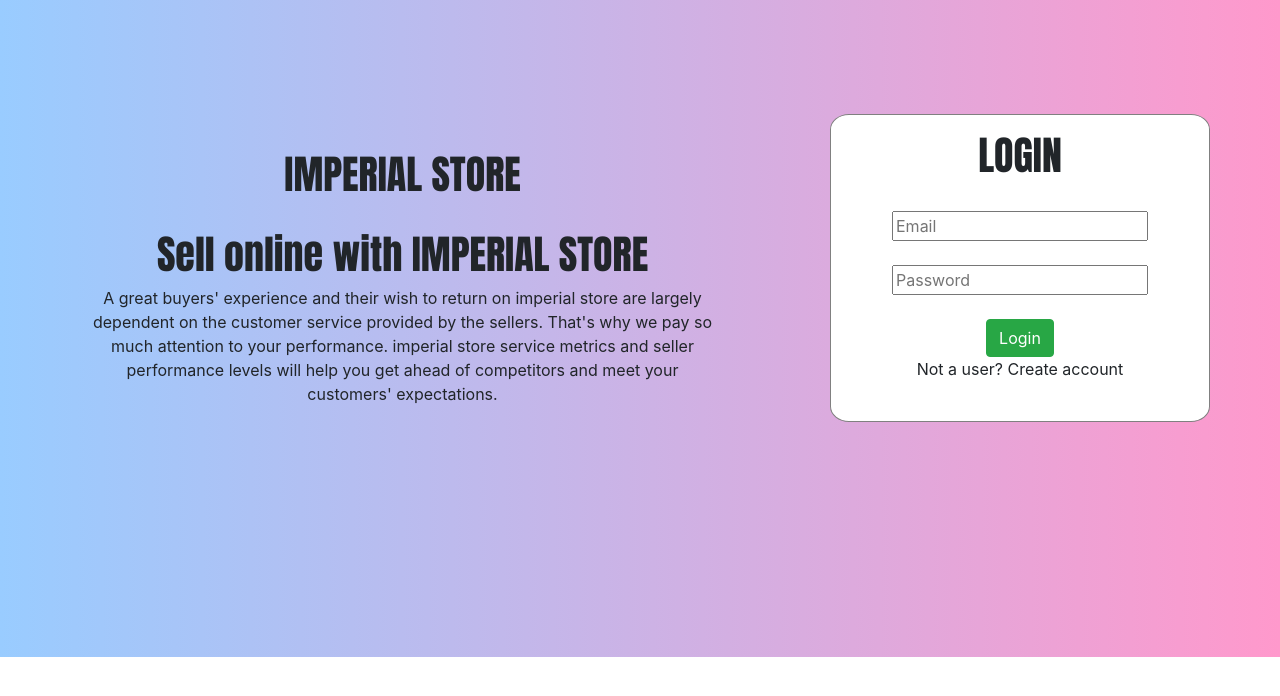
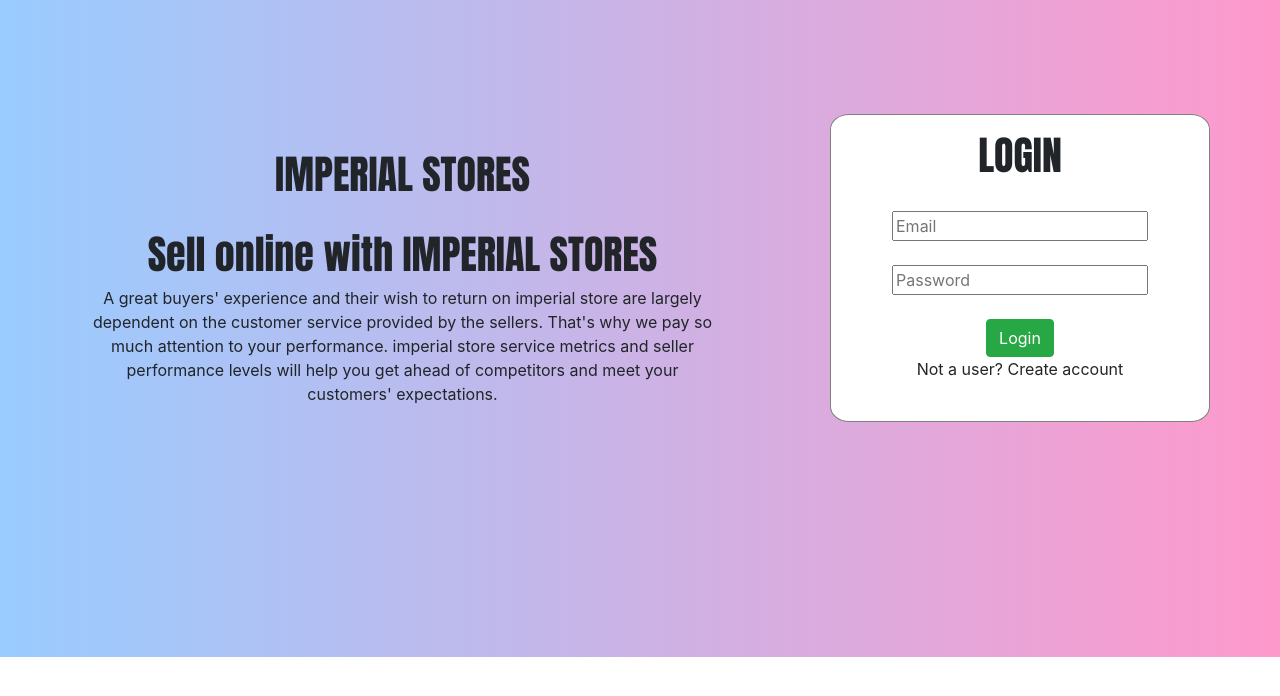
Before and after one commit to kanwar-sikandar-ali-khan/OLX-Expertizo, a React (Create React App) app: page /login in a window 1280 px wide. Shown: the top 696 px of the page. Built offline with nearby package versions, Linux system fonts and the light colour scheme; no server answers.

Commit message:
Update index.js

```diff
--- a/src/components/login/index.js
+++ b/src/components/login/index.js
@@ -35,11 +35,11 @@ const Login = () => {
       <div className="container">
         <div className="row  ">
           <div className="col-md-7 login-col-text ">
-            <h1 className="signuploginhead text-center">IMPERIAL STORE</h1>
+            <h1 className="signuploginhead text-center">IMPERIAL STORES</h1>
             <br />
 
             <h1 className="signuploginhead text-center">
-              Sell online with IMPERIAL STORE
+              Sell online with IMPERIAL STORES
             </h1>
 
             <p className="text-center">
```
